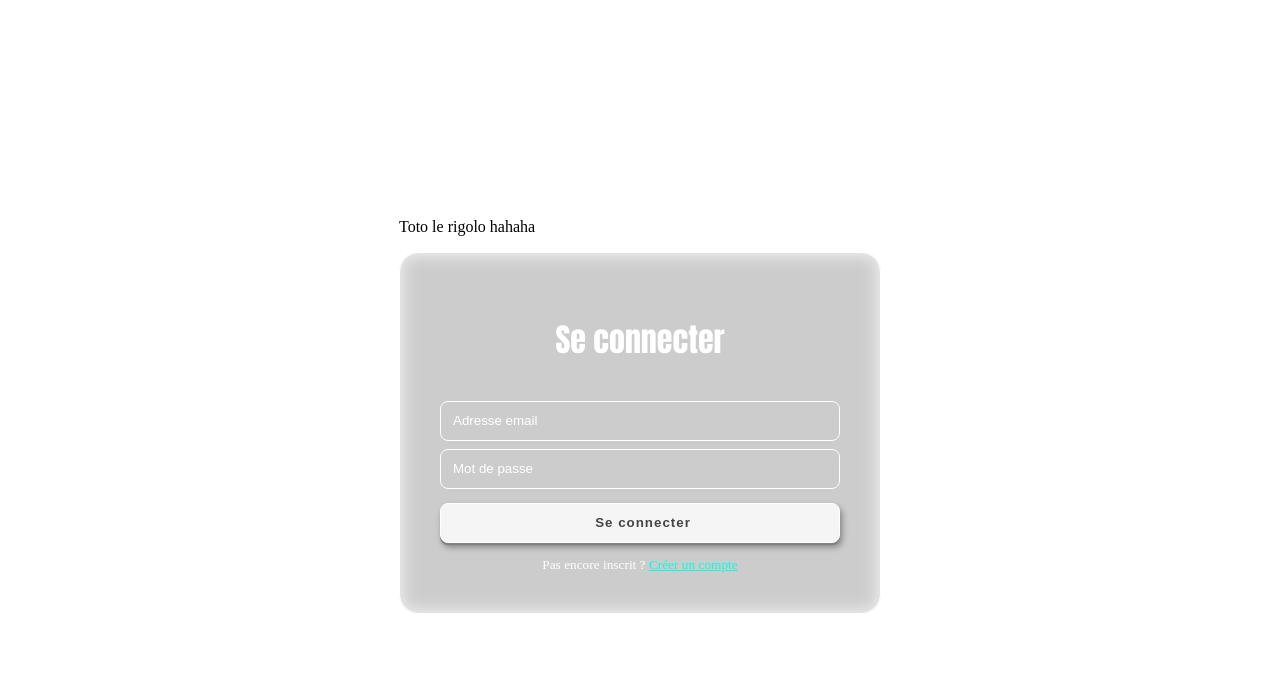
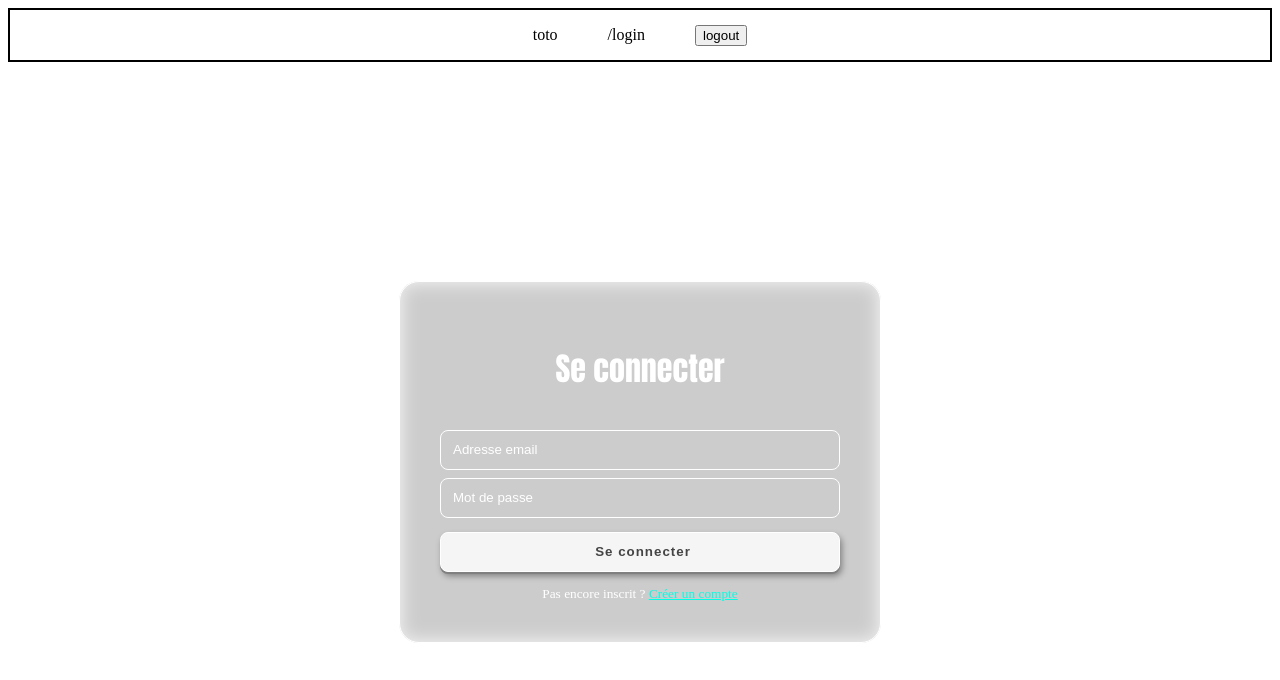
Before and after one commit to William-Dbt/usjm_www-tournament, a React (Create React App) app in the folder frontend/: page /login in a window 1280 px wide. Shown: the top 680 px of the page. Built offline with nearby package versions, Linux system fonts and the light colour scheme; no server answers.

Commit message:
Working on behavior between pages

```diff
--- a/frontend/src/components/NavBar.js
+++ b/frontend/src/components/NavBar.js
@@ -1,6 +1,57 @@
+import React, { useState, useEffect } from "react";
+import { useNavigate, useLocation } from "react-router-dom";
+import getMe from "../utils/getMe";
+import "../styles/NavBar.css"
+
 function NavBar() {
+	const navigate = useNavigate();
+	const location = useLocation();
+
+	const [userData, setUserData] = useState({});
+
+	const blacklistedLocations = [
+		"/login",
+		"/signup"
+	];
+
+	// When component is loaded, check if the user is already connected or not
+	// Depending of the blacklisted locations (where users doesn't have to be connected)
+	// Redirect the user to the login page to be logged
+	const fetchUserDatas = async () => {
+		const user = await getMe();
+		if (user)
+			setUserData(user);
+		else {
+			const isBlacklistedLocation = blacklistedLocations.find((word) => {
+				if (word === location.pathname)
+					return true; // Return the finded pathname
+
+				return false; // Return undefined
+			});
+			// If user is not connected and is not on protected page, redirect to login page
+			if (!isBlacklistedLocation)
+				navigate("/login")
+		}
+	};
+
+	useEffect(() => {
+		fetchUserDatas();
+	}, []); // TODO: Do timer instead of only on component loaded (every 5 / 10 seconds)
+	// ------------------------------
+
+	function handleClick() {
+		sessionStorage.removeItem("access_token");
+		navigate("/login");
+	}
+
 	return (
-		<p>Toto le rigolo hahaha</p>
+		<div className="navBar">
+			{userData.firstName === undefined | null ? <p>toto</p> : <p>{userData.firstName}, {userData.email}</p>}
+			{location.pathname}
+			<button onClick={handleClick}>
+				logout
+			</button>
+		</div>
 	);
 }
 
--- a/frontend/src/pages/Admin/Admin.js
+++ b/frontend/src/pages/Admin/Admin.js
@@ -7,11 +7,8 @@ function Admin() {
 
 	const fetchUserDatas = async () => {
 		const user = await getMe();
-		if (!user)
-			navigate("/login");
-
-		if (user.role && user.role == 'TEACHER')
-			navigate("/profile");
+		if (user && user.role && user.role === 'TEACHER')
+			navigate("/profile"); // TODO: popup Unauthrorized page
 	};
 
 	useEffect(() => {
--- a/frontend/src/pages/Auth/Auth.js
+++ b/frontend/src/pages/Auth/Auth.js
@@ -4,9 +4,12 @@ import "../../styles/Auth.css";
 
 function Auth(props) {
 	return (
-		<div className="formWindow">
-			{props.signup === true ? <Signup /> : <Login />}
+		<div className="formPage">
+			<div className="formWindow">
+				{props.signup === true ? <Signup /> : <Login />}
+			</div>
 		</div>
+
 	);
 }
 
--- a/frontend/src/pages/Auth/components/Login.js
+++ b/frontend/src/pages/Auth/components/Login.js
@@ -7,6 +7,8 @@ function Login() {
 	const location = useLocation();
 	const navigate = useNavigate();
 
+	// Check if the user is already logged in when component is loaded
+	// Redirect in his profile page if he is
 	const fetchUserDatas = async () => {
 		const user = await getMe();
 		if (user)
--- a/frontend/src/pages/Auth/components/Signup.js
+++ b/frontend/src/pages/Auth/components/Signup.js
@@ -31,6 +31,7 @@ function Signup() {
 		// eslint-disable-next-line
 	}, [errors, submitForm]);
 
+	// TODO: show popup and redirect immediatly instead of timer
 	useEffect(() => {
 		if (timerToNavigate > 0)
 			setTimeout(() => setTimerToNavigate(timerToNavigate - 1), 1000);
--- a/frontend/src/styles/Auth.css
+++ b/frontend/src/styles/Auth.css
@@ -1,15 +1,10 @@
 /* Auth page style */
-body {
+.formPage {
 	height: 100vh;
 
 	display: flex;
 	justify-content: center;
 	align-items: center;
-
-	/* background-image: url("../images/background.jpg"); */
-	background-position: center;
-	background-size: cover;
-	background-repeat: no-repeat;
 }
 
 /* Signup & Login pages style */
@@ -20,7 +15,6 @@ body {
 
 	display: flex;
 	flex-direction: column;
-	justify-content: center;
 	align-items: center;
 
 	border-radius: 20px;
--- /dev/null
+++ b/frontend/src/styles/NavBar.css
@@ -0,0 +1,8 @@
+.navBar {
+	display: flex;
+	justify-content: center;
+	align-items: center;
+	gap: 50px;
+
+	border: 2px solid black;
+}
```
Also changed, not shown: 2 other files (tests, documents, lock files or other folders).
